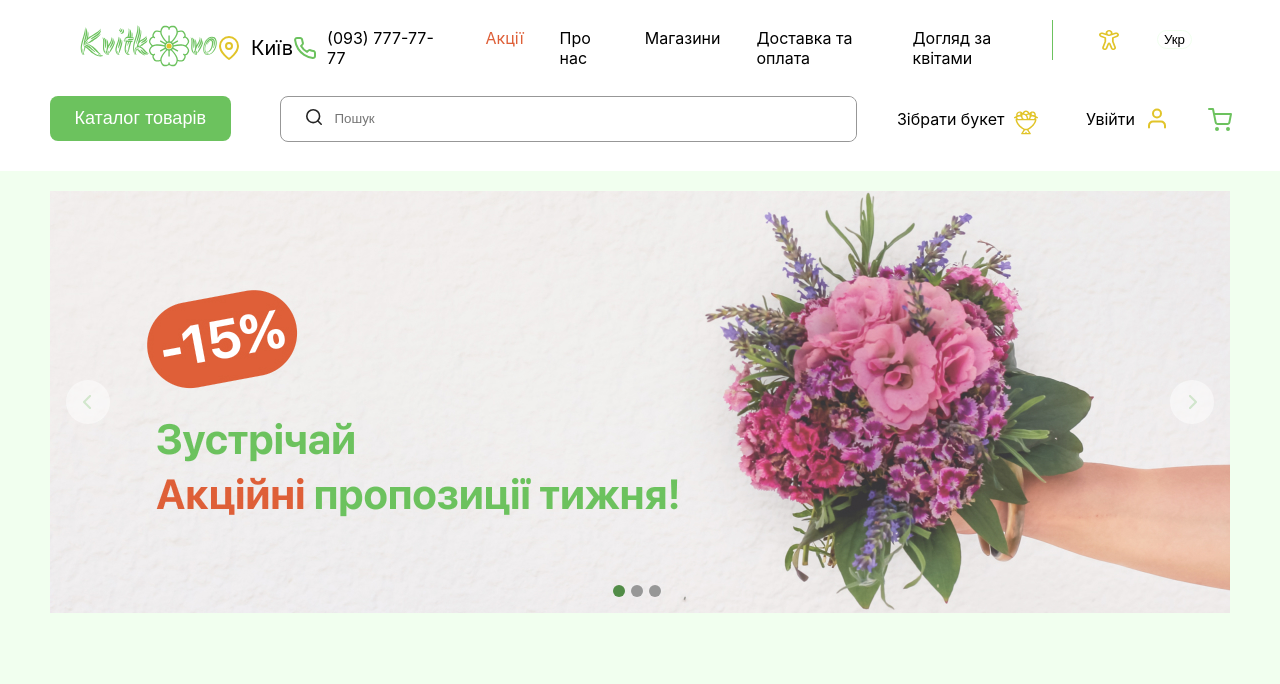
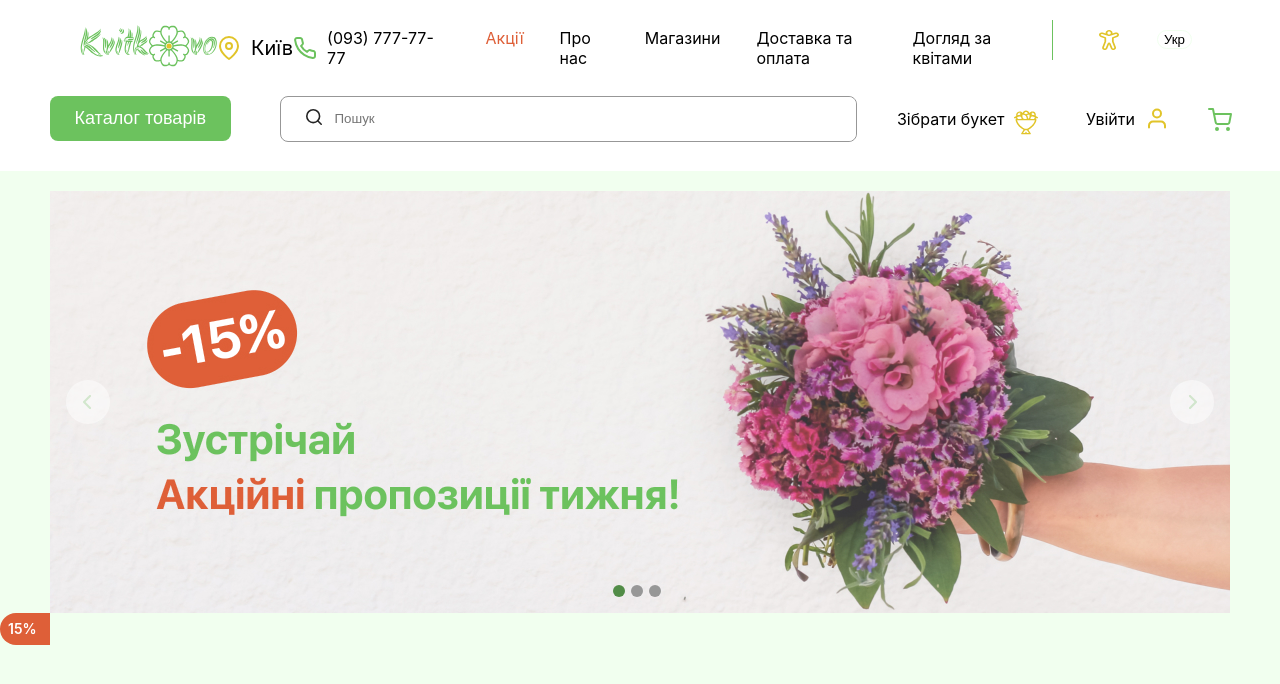
Before and after one commit to Kvitkovo/online_store, a React (Create React App) app in the folder frontend/: page / in a window 1280 px wide. Shown: the top 684 px of the page. Built offline with nearby package versions, Linux system fonts and the light colour scheme.

Commit message:
Add discount component

```diff
--- a/frontend/src/_variables.scss
+++ b/frontend/src/_variables.scss
@@ -1,10 +1,10 @@
 $page-background-color: #f1ffef;
 $page-accent-color: #6cc25e;
-$active-color:  rgb(255, 255, 0);
+$active-color: rgb(255, 255, 0);
 $green-dark-color: #518c47;
 $white-color: #fff;
 $gray-dots-color: #979797;
-
+$discount-color: #de5f38;
 
 $breakpoint-sm: 767px;
 $breakpoint-md: 1023px;
--- /dev/null
+++ b/frontend/src/components/ui-kit/components/Discount/Discount.jsx
@@ -0,0 +1,8 @@
+import React from 'react';
+import styles from './Discount.module.scss';
+
+const Discount = (props) => {
+  return <div className={styles.discount}>{props.discount}%</div>;
+};
+
+export default Discount;
--- /dev/null
+++ b/frontend/src/components/ui-kit/components/Discount/Discount.module.scss
@@ -0,0 +1,12 @@
+@import '../../../../variables';
+
+.discount {
+  color: $white-color;
+  font-size: 14px;
+  font-weight: 600;
+  line-height: 24px;
+  background-color: $discount-color;
+  padding: 4px 8px;
+  border-radius: 24px 0px 0px 24px;
+  width: 50px;
+}
--- /dev/null
+++ b/frontend/src/components/ui-kit/components/Discount/index.js
@@ -0,0 +1 @@
+export { default } from './Discount';
--- a/frontend/src/pages/Home.js
+++ b/frontend/src/pages/Home.js
@@ -1,11 +1,13 @@
 import React from 'react';
 import '../scss/Home.scss';
 import Carousel from '../components/Carousel';
+import Discount from '../components/ui-kit/components/Discount';
 
 const Home = () => {
   return (
     <div className="home">
       <Carousel />
+      <Discount discount={15} />
     </div>
   );
 };
```
